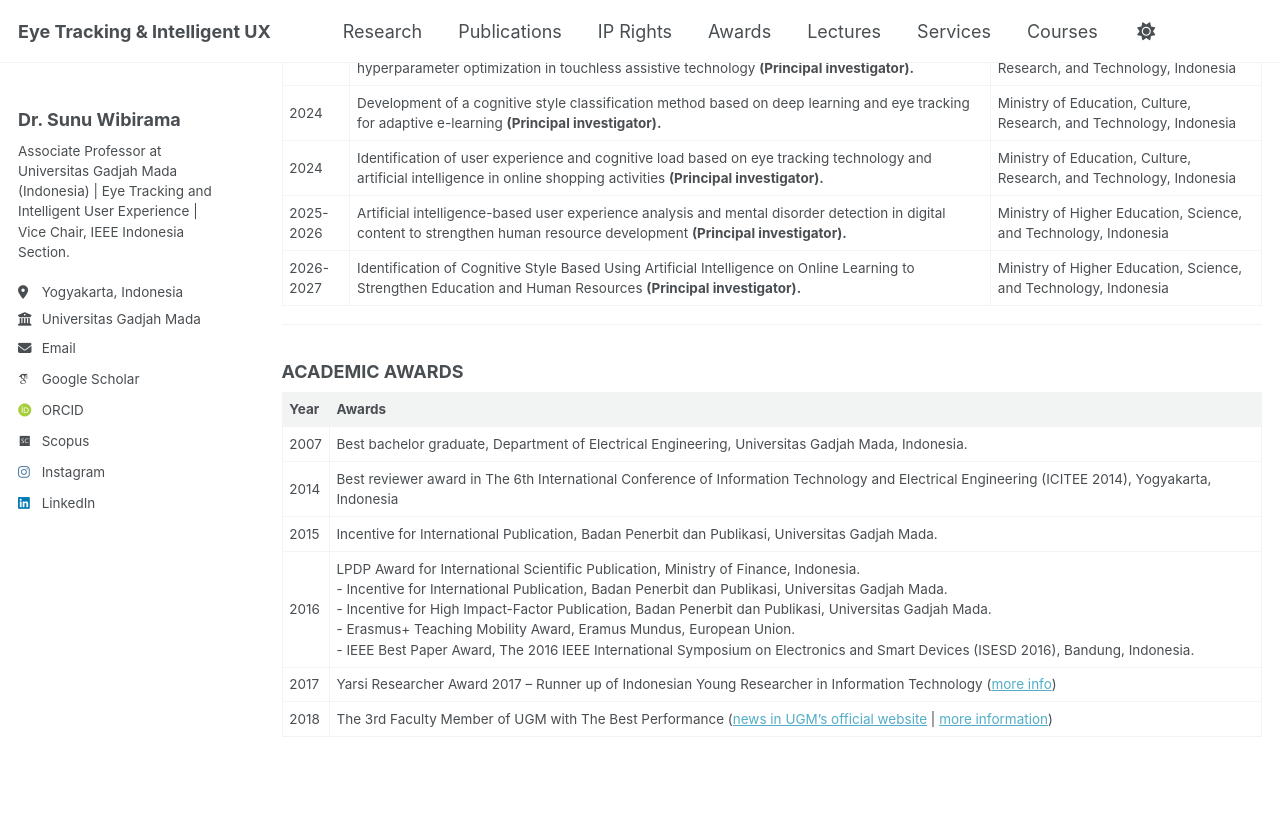
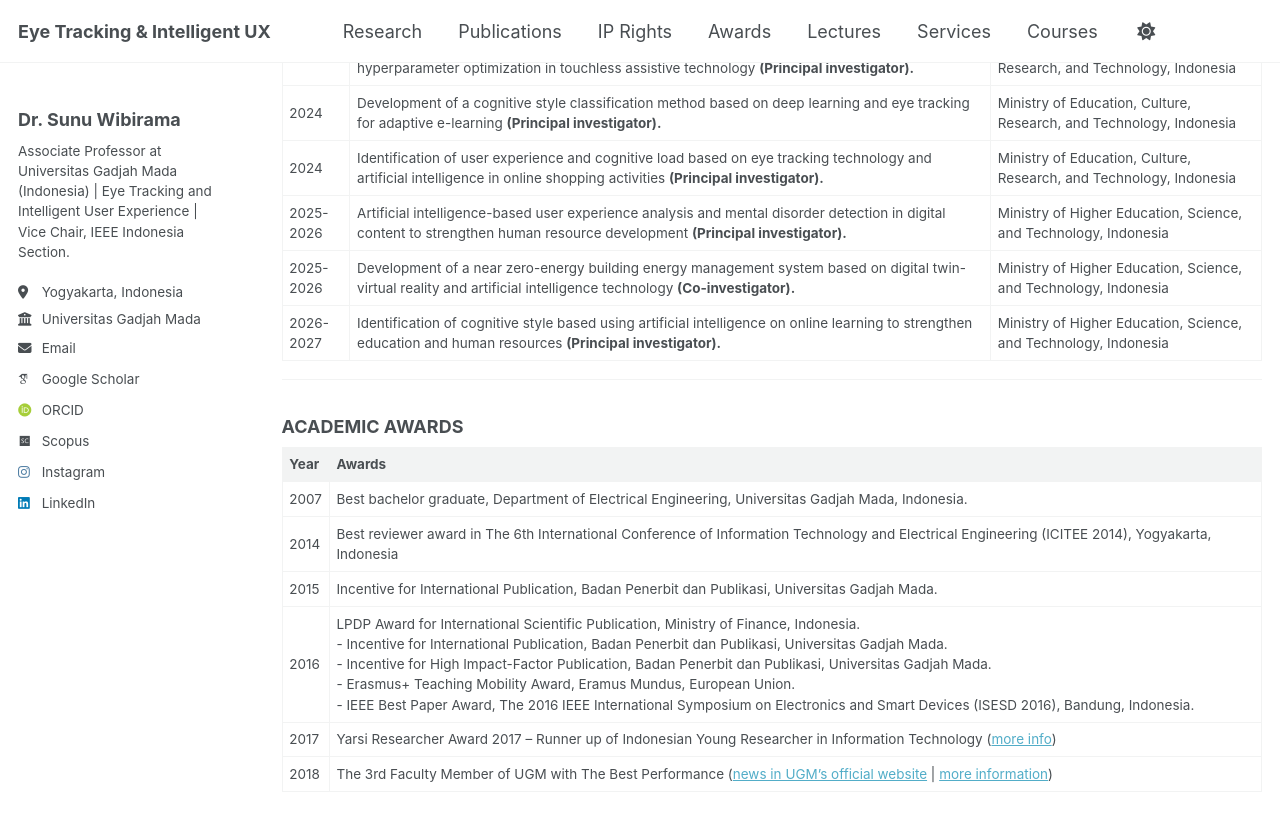
Before and after one commit to wibirama/wibirama.github.io, a Jekyll site: the page built from _pages/awards.md, in a window 1280 px wide and 900 px high, scrolled down 1119 px. Shown: the top 831 px of the window. Built offline with Jekyll 4.4.1, drawn with Linux system fonts in a browser that asks for light colours; some web fonts are replaced; a script that is not in the unit is left out.

Commit message:
Update awards.md

```diff
--- a/_pages/awards.md
+++ b/_pages/awards.md
@@ -31,7 +31,8 @@ redirect_from:
 | 2024 | Development of a cognitive style classification method based on deep learning and eye tracking for adaptive e-learning **(Principal investigator).** | Ministry of Education, Culture, Research, and Technology, Indonesia |
 | 2024 | Identification of user experience and cognitive load based on eye tracking technology and artificial intelligence in online shopping activities **(Principal investigator).** | Ministry of Education, Culture, Research, and Technology, Indonesia |
 | 2025-2026 | Artificial intelligence-based user experience analysis and mental disorder detection in digital content to strengthen human resource development **(Principal investigator).** | Ministry of Higher Education, Science, and Technology, Indonesia |
-| 2026-2027 | Identification of Cognitive Style Based Using Artificial Intelligence on Online Learning to Strengthen Education and Human Resources **(Principal investigator).** | Ministry of Higher Education, Science, and Technology, Indonesia |
+| 2025-2026 | Development of a near zero-energy building energy management system based on digital twin-virtual reality and artificial intelligence technology **(Co-investigator).** | Ministry of Higher Education, Science, and Technology, Indonesia |
+| 2026-2027 | Identification of cognitive style based using artificial intelligence on online learning to strengthen education and human resources **(Principal investigator).** | Ministry of Higher Education, Science, and Technology, Indonesia |
 
 
 ---
```
